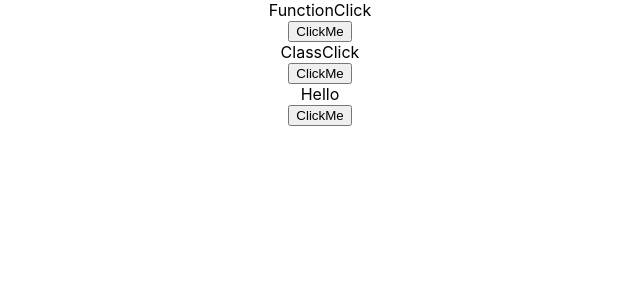
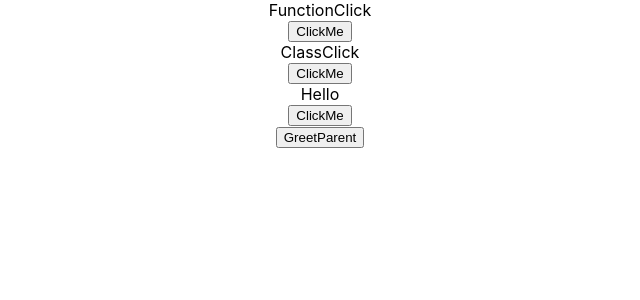
Before and after one commit to rishabhjaiswal155/React, a React (Create React App) app: page / in a window 1280 px wide. Shown: the top 300 px of the page, without its empty margins (320-960 px from the left). Built offline with nearby package versions, Linux system fonts and the light colour scheme.

Commit message:
Paasing Methods as a props in React Component

```diff
--- a/src/App.js
+++ b/src/App.js
@@ -12,6 +12,7 @@
 import FunctionClick from './components/FunctionClick';
 import ClassClick from './components/ClassClick';
 import EventBind from './components/EventBind';
+import ParentComponent from './components/ParentComponent';
 function App() {
   return (
     <div className="App">
@@ -48,6 +49,7 @@
       <FunctionClick/>
       <ClassClick/>
       <EventBind/>
+      <ParentComponent/>
       </div>
   );
 }
--- /dev/null
+++ b/src/components/ChildComponent.js
@@ -0,0 +1,11 @@
+import React from 'react'
+
+function ChildComponent(props) {
+  return (
+    <div>
+        <button onClick={()=>props.GreetHandler('child')}>GreetParent</button>
+    </div>
+  )
+}
+
+export default ChildComponent
--- /dev/null
+++ b/src/components/ParentComponent.js
@@ -0,0 +1,26 @@
+import React, { Component } from 'react'
+import ChildComponent from './ChildComponent'
+
+class ParentComponent extends Component {
+    constructor(props) {
+      super(props)
+
+      this.state = {
+         parentName: 'parent'
+      }
+      this.GreetParent=this.GreetParent.bind(this)
+     }
+      GreetParent(childName){
+        alert(`Hello ${this.state.parentName} from ${childName}`)
+      }
+
+  render() {
+    return (
+      <div>
+        <ChildComponent GreetHandler={this.GreetParent}/>
+      </div>
+    )
+  }
+
+}
+export default ParentComponent
```
